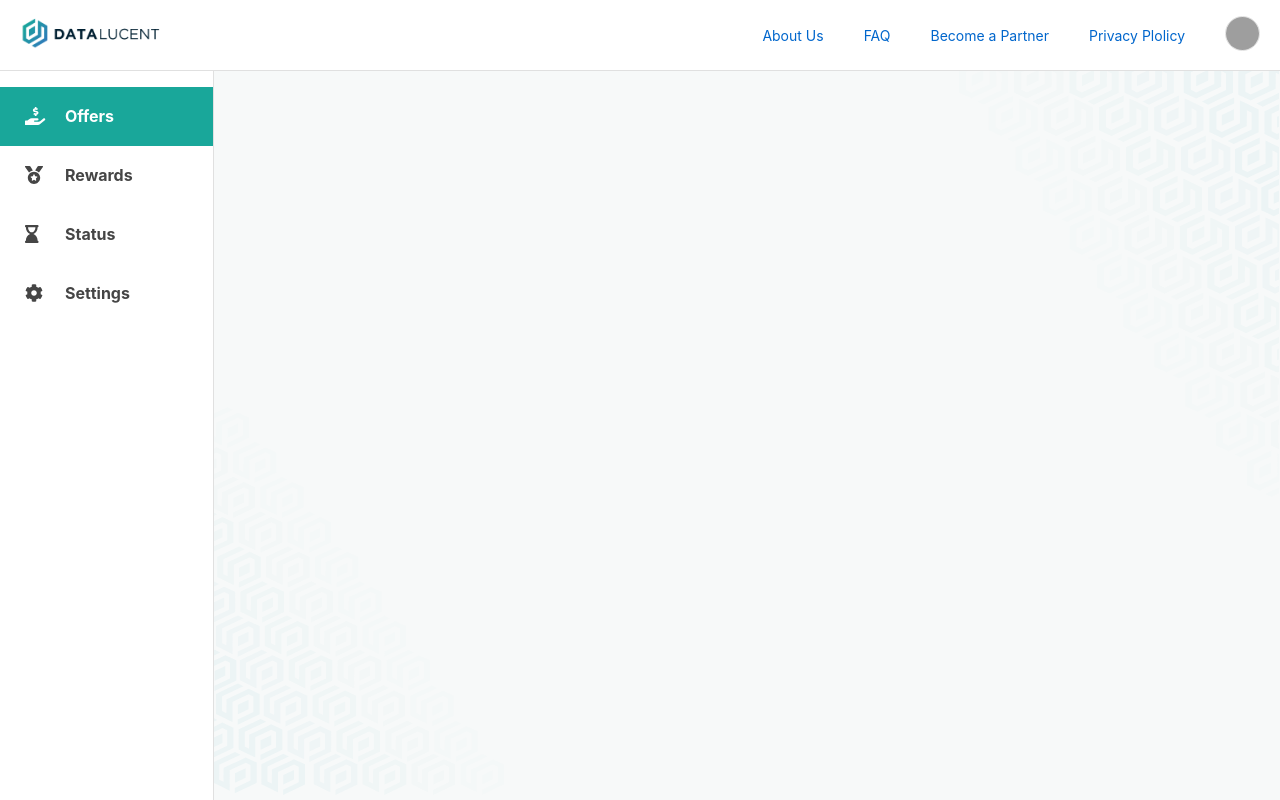
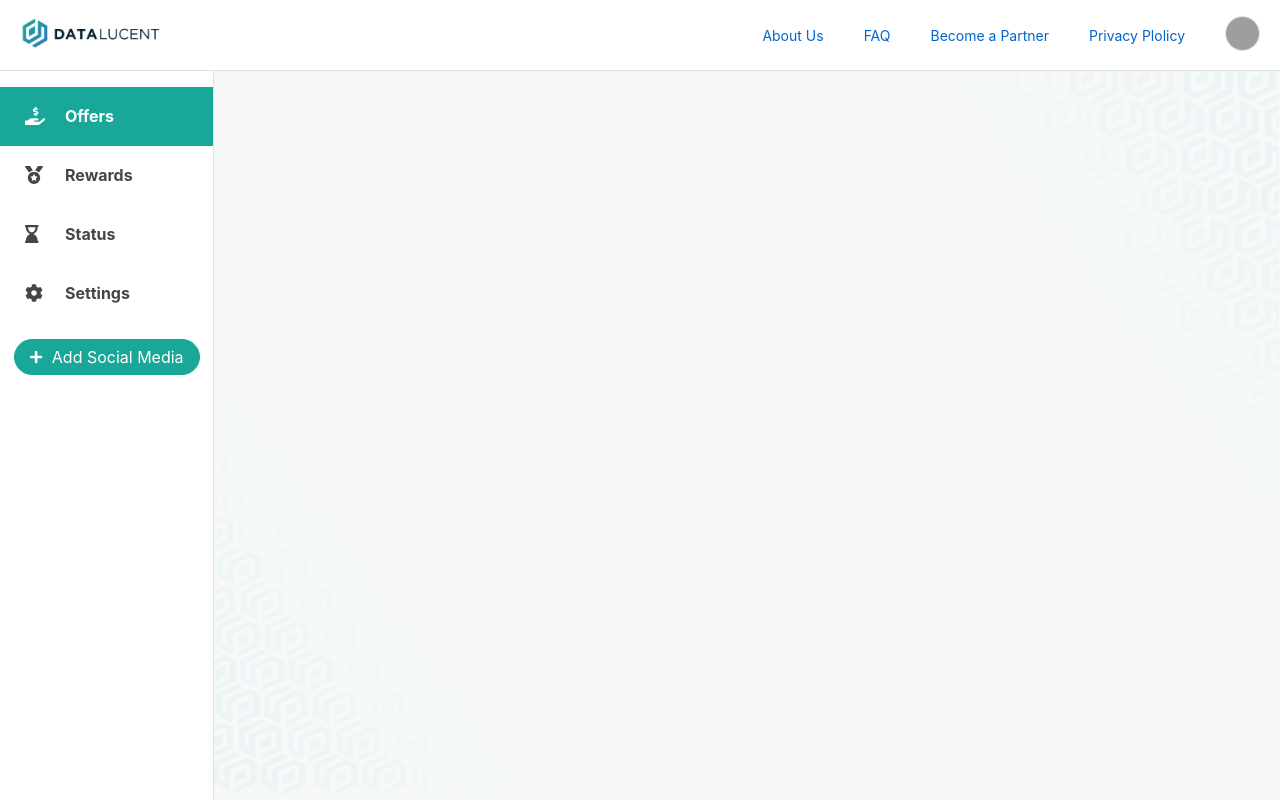
Before and after one commit to Abdullah-yasir/frontend-dashboard-react, a React (Create React App) app: page / in a window 1280 px wide. Shown: the part 800-1600 px from the top of the page. Built offline with nearby package versions, Linux system fonts and the light colour scheme; grey boxes are pictures that could not be loaded.

Commit message:
add social media button in sidebar

```diff
--- a/src/App.css
+++ b/src/App.css
@@ -287,3 +287,27 @@ span.sb-link-label.active {
 .sidebar-link.active {
   background-color: var(--primary) !important;
 }
+
+.button {
+  background-color: var(--primary);
+  color: white;
+  font-size: 16px;
+  border: 1px solid var(--primary);
+  border-radius: 100px;
+  padding: 8px 15px;
+  display: flex;
+  align-items: center;
+  cursor: pointer;
+}
+.button:hover {
+  opacity: 0.9;
+}
+.button-icon {
+  font-size: 14px;
+  margin-right: 10px;
+}
+.sb-btn {
+  display: flex;
+  width: 100%;
+  justify-content: center;
+}
--- a/src/App.js
+++ b/src/App.js
@@ -31,11 +31,11 @@ import Routes from './routes';
 
 import { library } from '@fortawesome/fontawesome-svg-core';
 import {
-  faHandHoldingUsd, faMedal, faCog, faHourglassEnd
+  faHandHoldingUsd, faMedal, faCog, faHourglassEnd, faPlus
 } from '@fortawesome/free-solid-svg-icons';
 
 
-library.add(faHandHoldingUsd, faHourglassEnd, faMedal, faCog);
+library.add(faHandHoldingUsd, faHourglassEnd, faMedal, faCog, faPlus);
 
 function App() {
   return (
--- /dev/null
+++ b/src/components/Button.js
@@ -0,0 +1,14 @@
+import React from 'react';
+import { FontAwesomeIcon } from '@fortawesome/react-fontawesome';
+
+const Button = (props) => {
+  const { label, icon, ...otherProps } = props;
+  return (
+    <button className="button" {...otherProps}>
+      <FontAwesomeIcon className="button-icon" icon={['fas', icon]} />
+      <span className="button-label">{label}</span>
+    </button>
+  );
+}
+
+export default Button;
--- a/src/layouts/Sidebar.js
+++ b/src/layouts/Sidebar.js
@@ -1,6 +1,7 @@
 import React, { useState } from 'react';
 import { FontAwesomeIcon } from '@fortawesome/react-fontawesome';
 import { Link } from 'react-router-dom';
+import Button from '../components/Button';
 
 const sidebarLinks = [
   {
@@ -53,6 +54,9 @@ const Sidebar = (props) => {
       <ul>
         {sidebarLinks.map(renderLinks)}
       </ul>
+      <div className="sb-btn">
+        <Button label="Add Social Media" icon="plus" />
+      </div>
     </div>
   );
 }
--- a/src/pages/auth/Login.js
+++ b/src/pages/auth/Login.js
@@ -29,7 +29,7 @@ const Login = (props) => {
           <div className="manual-login">
             <TextField label="Username" icon="user" />
             <TextField label="Password" type="password" />
-            <button className="button-default">Login</button>
+            <button className="button-default" onClick={() => window.location.href = "/dashboard/offers"}>Login</button>
             <p style={{ textAlign: 'center' }}>Don’t have an account?<a href="/signup"> Register Now!</a></p>
 
           </div>
```
